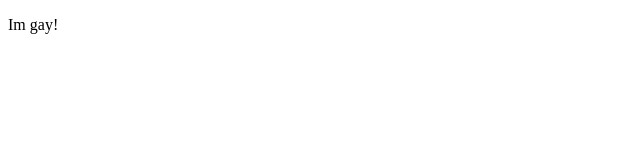
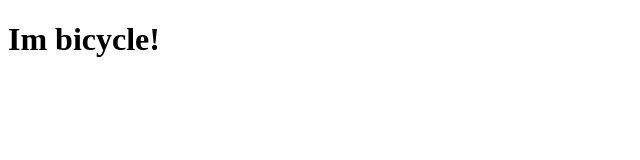
Before and after one commit to thnhpahm2710/WEB_PUBLIC_2025, a plain HTML site: page index.html in a window 1280 px wide. Shown: the whole page, without its empty margins (0-640 px from the left). Drawn offline with Linux system fonts and the light colour scheme.

Commit message:
second commit about github pages

```diff
--- a/index.html
+++ b/index.html
@@ -6,6 +6,6 @@
     <title>Document</title>
 </head>
 <body>
-    <p>Im gay!</p>
+    <h1>Im bicycle!</h1>
 </body>
 </html>
```
